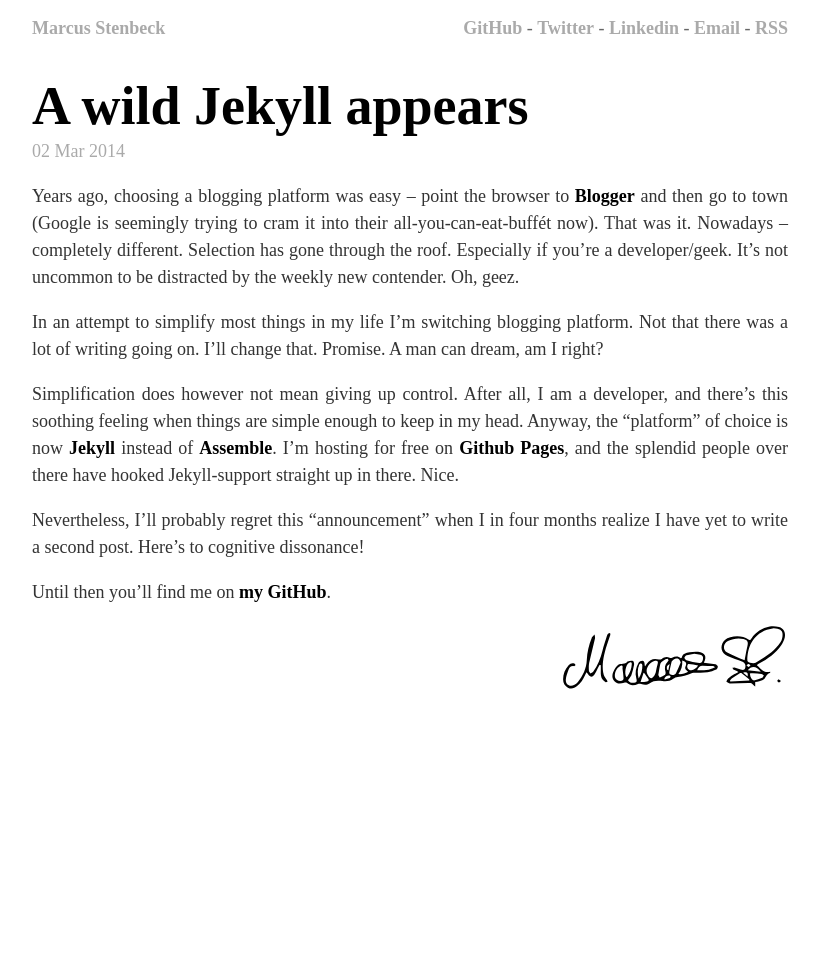
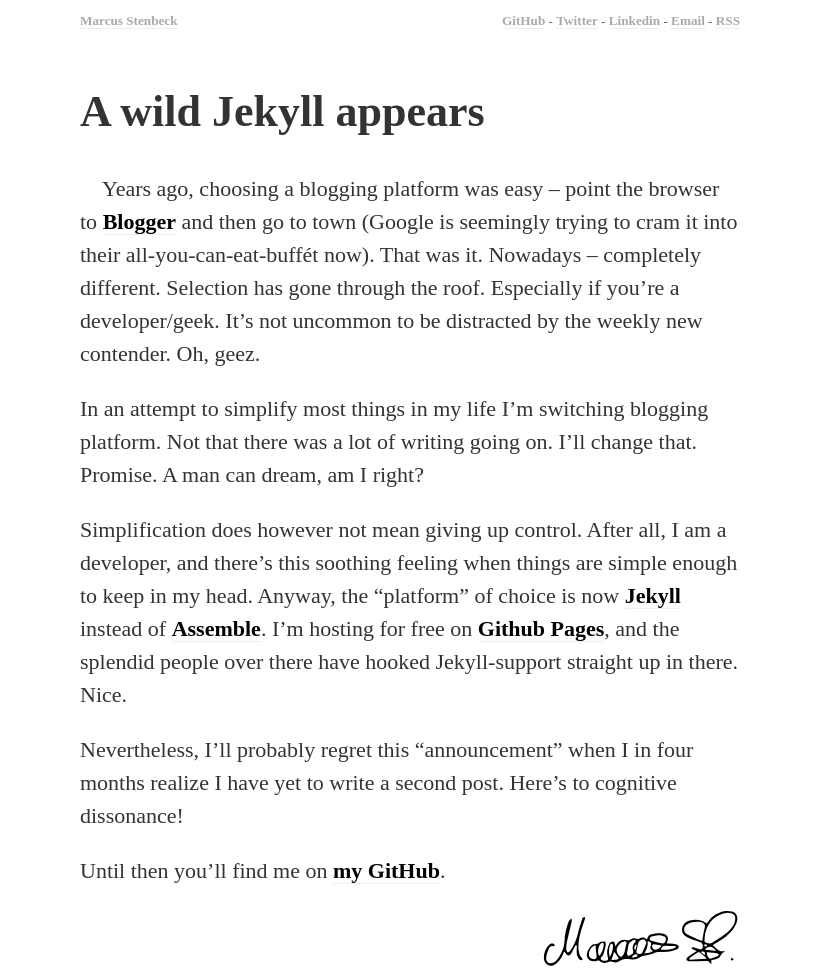
Before and after one commit to marcusstenbeck/marcusstenbeck.github.io, a Jekyll site: the page built from _posts/2014-03-02-a-wild-jekyll-appears.markdown, in a window 1280 px wide. Shown: the whole page, without its empty margins (230-1049 px from the left). Built offline with Jekyll 4.4.1, drawn with Linux system fonts in a browser that asks for light colours; some web fonts are replaced; Markdown is read by kramdown in place of the engine named in the settings; before the commit the page ends 918 px from its top, so only the background shows below that.

Commit message:
Update theme and styling.

```diff
--- a/_layouts/post.html
+++ b/_layouts/post.html
@@ -3,7 +3,6 @@
 comments: true
 ---
 <h2 class="post-header">{{ page.title }}</h2>
-<p class="meta">{{ page.date | date_to_string }}</p>
 
 <div class="post">
 {{ content }}
--- a/css/main.css
+++ b/css/main.css
@@ -1,4 +1,4 @@
-/* font-family: 'Mate', serif; */
+/* font-family: 'Lora', serif; */
 @import url(http://fonts.googleapis.com/css?family=Mate:400,400italic);
 
 /*****************************************************************************/
@@ -18,7 +18,7 @@
 body {
   background-color: #FFF;
   font-family: 'Mate', serif;
-  font-size: 18px;
+  font-size: 22px;
   text-align: center;
   color: #333;
 }
@@ -33,10 +33,7 @@
   color: #000;
   font-weight: bold;
   text-decoration: none;
-}
-
-a:hover {
-  text-decoration: underline;
+  border-bottom: solid 1px #eee;
 }
 
 .meta {
@@ -68,16 +65,17 @@
 /*****************************************************************************/
 
 .site {
-  text-align: justify;
-  width: 42em;
+  text-align: left;
+  max-width: 660px;
   margin: 3em auto 2em;
   line-height: 1.5em;
 }
 
 .site-header {
+  margin: 1em auto;
+  max-width: 660px;
   color: #666;
-  width: 42em;
-  margin: 1em auto;
+  font-size: 60%;
 }
 
 .site-header a { color: #aaa; }
@@ -99,8 +97,13 @@
 
 /* standard */
 .post-header {
-  font-size: 3em;
-  color: #000;
+  margin-bottom: 1em;
+  color: #333;
+  font-size: 2em;
+}
+
+.post >:first-child {
+  text-indent: 1em;
 }
 
 .post pre {
@@ -126,7 +129,7 @@
 .post-signature {
   width: 30%;
   float: right;
-  margin: 0 0 1em;
+  margin: 0 0 2em;
 }
 
 /* terminal */
--- a/index.html
+++ b/index.html
@@ -6,7 +6,7 @@
 <div id="home">
   <ul class="posts">
     {% for post in site.posts %}
-      <li><span>{{ post.date | date_to_string }}</span> &raquo; <a href="{{ post.url }}">{{ post.title }}</a></li>
+      <li><a href="{{ post.url }}">{{ post.title }}</a></li>
     {% endfor %}
   </ul>
 </div>
```
